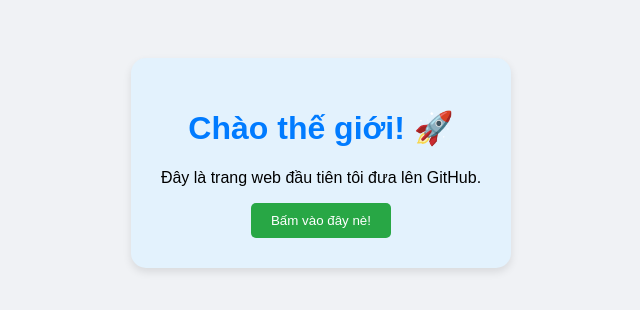
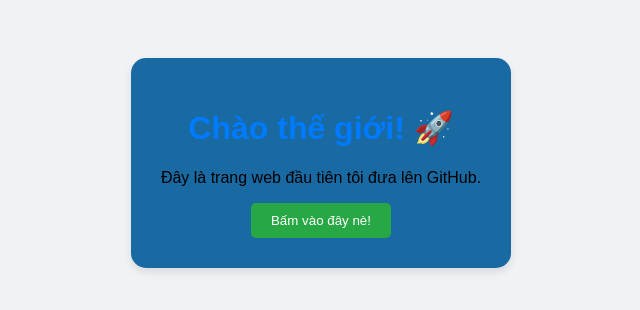
Before and after one commit to buiduckhiem/myfirstweb, a plain HTML site: page index.html in a window 1280 px wide. Shown: the whole page, without its empty margins (319-959 px from the left). Drawn offline with Linux system fonts and the light colour scheme.

Commit message:
Cap nhat loi chao va mau nen 2

```diff
--- a/index.html
+++ b/index.html
@@ -4,7 +4,7 @@
     <title>Trang web của tôi</title>
     <style>
         body { font-family: sans-serif; text-align: center; background: #f0f2f5; padding: 50px; }
-        .card { background: #e3f2fd; padding: 30px; border-radius: 15px; box-shadow: 0 4px 8px rgba(0,0,0,0.1); display: inline-block; }
+        .card { background: #196aa3; padding: 30px; border-radius: 15px; box-shadow: 0 4px 8px rgba(0,0,0,0.1); display: inline-block; }
         h1 { color: #007bff; }
         button { background: #28a745; color: white; border: none; padding: 10px 20px; border-radius: 5px; cursor: pointer; }
     </style>
```
